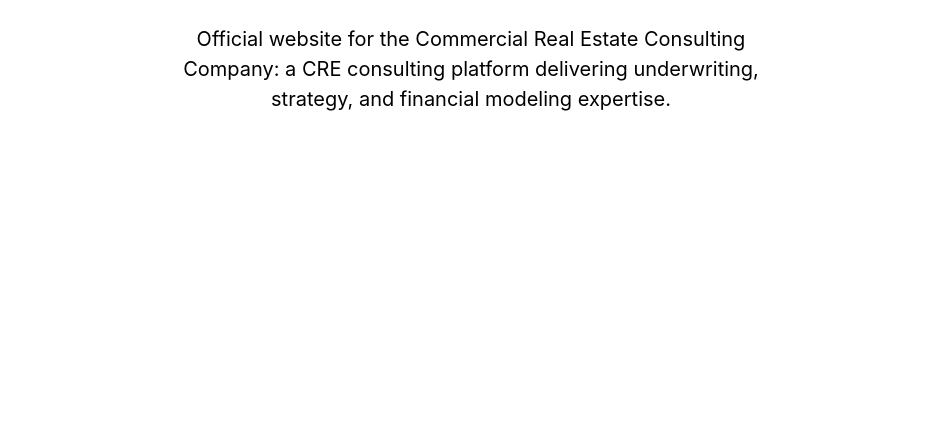
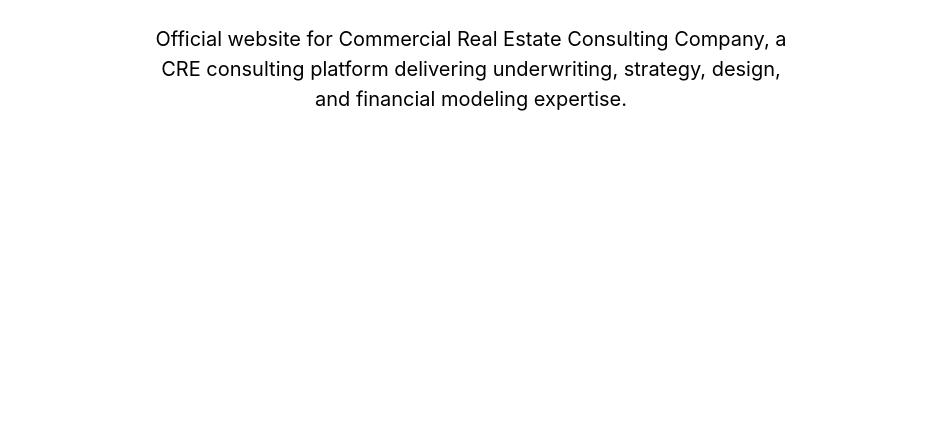
Before and after one commit to hunterleaman/creconsulting.co, a website: page 404.html in a window 1280 px wide. Shown: the part 368-800 px from the top of the page, without its empty margins (169-1111 px from the left). Drawn offline with Linux system fonts and the light colour scheme.

Commit message:
Update 404.html with company description

```diff
--- a/404.html
+++ b/404.html
@@ -5,7 +5,7 @@
     <title>Commercial Real Estate Consulting Company</title>
     <meta
       name="description"
-      content="Official website for the Commercial Real Estate Consulting Company: a CRE consulting platform delivering underwriting, strategy, and financial modeling expertise"
+      content="Official website for Commercial Real Estate Consulting Company, a CRE consulting platform delivering underwriting, strategy, design, and financial modeling expertise."
     />
     <link rel="stylesheet" href="style.css" />
   </head>
@@ -13,9 +13,9 @@
     <div class="content">
       <h1>Commercial Real Estate Consulting Company</h1>
       <p>
-        Official website for the Commercial Real Estate Consulting Company: a
-        CRE consulting platform delivering underwriting, strategy, and financial
-        modeling expertise.
+        Official website for Commercial Real Estate Consulting Company, a CRE
+        consulting platform delivering underwriting, strategy, design, and
+        financial modeling expertise.
       </p>
     </div>
   </body>
```
